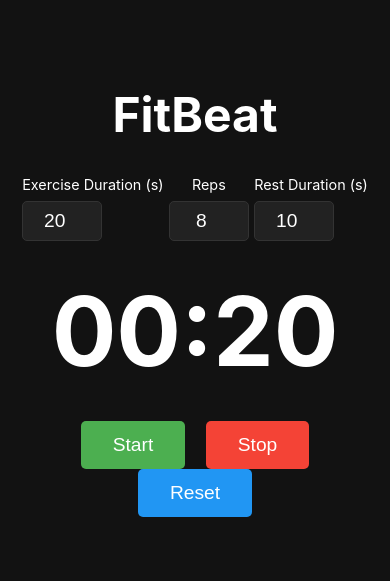
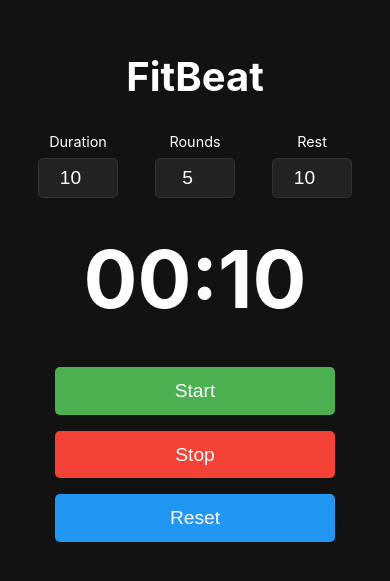
Before and after one commit to fdore/fitbeat, a plain HTML site: page index.html in a window 390 px wide. Shown: the part 121-702 px from the top of the page. Drawn offline with Linux system fonts and the light colour scheme.

Commit message:
make app responsive

```diff
--- a/index.html
+++ b/index.html
@@ -12,16 +12,16 @@
         <h1>FitBeat</h1>
         <div class="settings">
             <div class="setting">
-                <label for="exercise-duration">Exercise Duration (s)</label>
-                <input type="number" id="exercise-duration" value="20">
+                <label for="exercise-duration">Duration</label>
+                <input type="number" id="exercise-duration" value="10" min="0">
             </div>
             <div class="setting">
-                <label for="reps">Reps</label>
-                <input type="number" id="reps" value="8">
+                <label for="reps">Rounds</label>
+                <input type="number" id="reps" value="5" min="0">
             </div>
             <div class="setting">
-                <label for="rest-duration">Rest Duration (s)</label>
-                <input type="number" id="rest-duration" value="10">
+                <label for="rest-duration">Rest</label>
+                <input type="number" id="rest-duration" value="10" min="0">
             </div>
         </div>
         <div class="timer">
--- a/style.css
+++ b/style.css
@@ -107,3 +107,23 @@ input {
 #reset-btn:hover {
     background-color: #0b7dda;
 }
+
+@media (max-width: 600px) {
+    h1 {
+        font-size: 2.5rem;
+    }
+
+    .timer-display {
+        font-size: 5rem;
+    }
+
+    .controls {
+        flex-direction: column;
+        align-items: center;
+    }
+
+    .controls button {
+        width: 80%;
+        margin: 0.5rem 0;
+    }
+}
```
